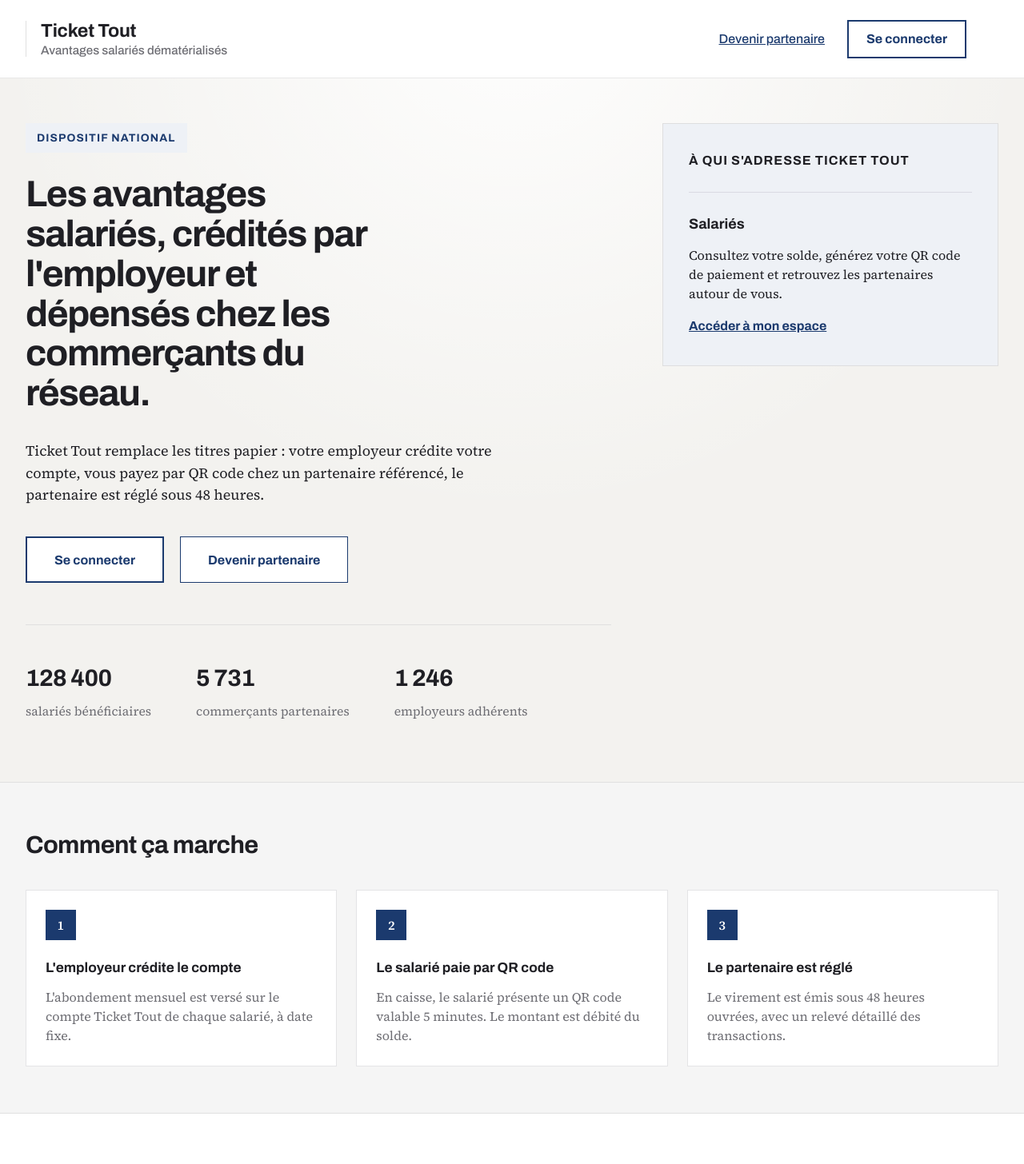
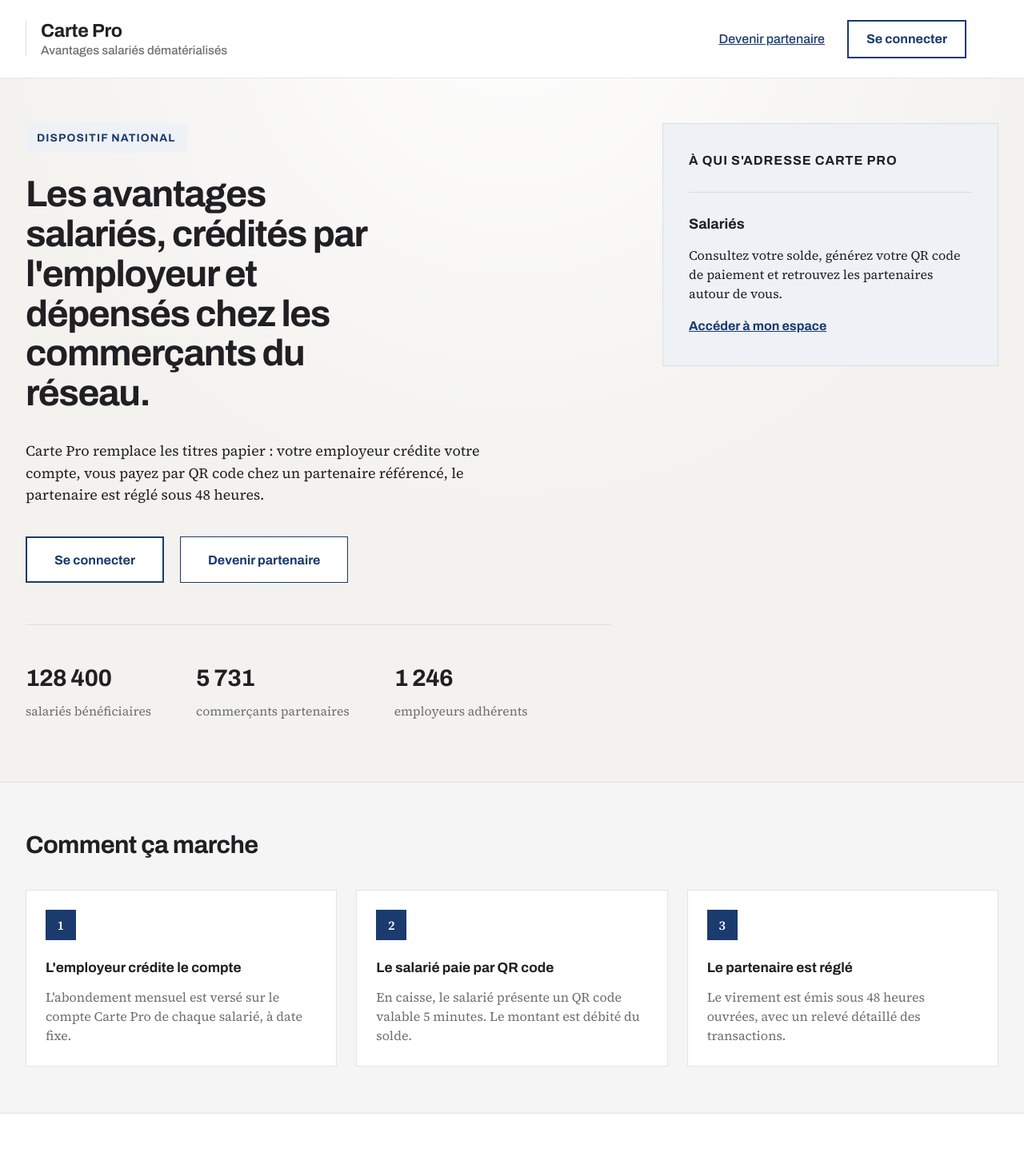
Before and after one commit to noambouillet/carte-pro, a React (Vite) app in the folder frontend/: page / in a window 1280 px wide. Shown: the top 1456 px of the page at 80% size. Built offline with nearby package versions, Linux system fonts and the light colour scheme.

Commit message:
feat: rename references from Ticket Tout to Carte Pro across the application

```diff
--- a/frontend/src/components/Header.tsx
+++ b/frontend/src/components/Header.tsx
@@ -32,13 +32,13 @@ function Header({
           className="brand"
           type="button"
           onClick={onHome}
-          aria-label="Ticket Tout, retour à l'accueil"
+          aria-label="Carte Pro, retour à l'accueil"
         >
 
           <span className="brand-separator" aria-hidden="true" />
 
           <span className="brand-product">
-            <span className="brand-name">Ticket Tout</span>
+            <span className="brand-name">Carte Pro</span>
             <span className="brand-tagline">
               Avantages salariés dématérialisés
             </span>
--- a/frontend/src/pages/Employee.tsx
+++ b/frontend/src/pages/Employee.tsx
@@ -122,7 +122,7 @@ function Employee() {
         <div className="dash-grid">
           <section className="balance-card" aria-labelledby="balance-title">
             <h2 className="balance-label" id="balance-title">
-              Solde Ticket tout disponible
+              Solde Carte Pro disponible
             </h2>
             <p className="balance-value">
               <Amount>168,40 €</Amount>
--- a/frontend/src/pages/LandingPage.tsx
+++ b/frontend/src/pages/LandingPage.tsx
@@ -14,7 +14,7 @@ type HomeProps = {
 const steps = [
   {
     title: "L'employeur crédite le compte",
-    text: "L'abondement mensuel est versé sur le compte Ticket Tout de chaque salarié, à date fixe.",
+    text: "L'abondement mensuel est versé sur le compte Carte Pro de chaque salarié, à date fixe.",
   },
   {
     title: 'Le salarié paie par QR code',
@@ -65,7 +65,7 @@ function Home({ onLogin, onBecomePartner, onEmployee, onAdmin, onPartner, isLogg
           </h1>
 
           <p className="home-lead">
-            Ticket Tout remplace les titres papier : votre employeur crédite votre
+            Carte Pro remplace les titres papier : votre employeur crédite votre
             compte, vous payez par QR code chez un partenaire référencé, le partenaire est réglé sous 48 heures.
           </p>
 
@@ -102,7 +102,7 @@ function Home({ onLogin, onBecomePartner, onEmployee, onAdmin, onPartner, isLogg
 
         <aside className="home-aside" aria-labelledby="audience-title">
           <h2 className="aside-title" id="audience-title">
-            À qui s&apos;adresse Ticket Tout
+            À qui s&apos;adresse Carte Pro
           </h2>
 
           <div className="aside-block">
--- a/frontend/src/pages/Network.tsx
+++ b/frontend/src/pages/Network.tsx
@@ -41,7 +41,7 @@ function Network({ establishment }: NetworkProps) {
       <h1 className="dash-title">Réseau des partenaires</h1>
       <p className="dash-subtitle">
         Consultez les établissements référencés. Les
-        commerçants du réseau acceptent tous le paiement Ticket Tout.
+        commerçants du réseau acceptent tous le paiement Carte Pro.
       </p>
 
       <div className="filters">
```
Also changed, not shown: 2 other files (tests, documents, lock files or other folders).
